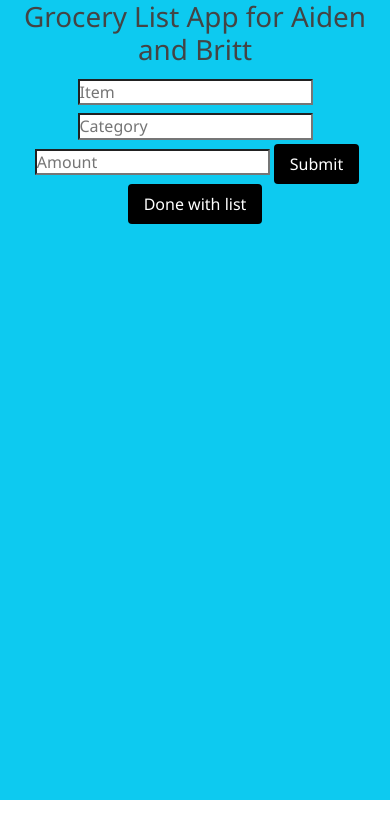
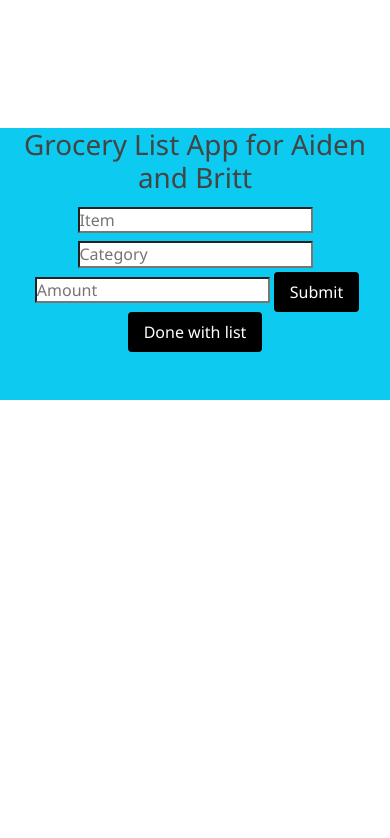
Before and after one commit to dakotadavis58/grocerlistforbanda, a React (Create React App) app: page / in a window 390 px wide. Shown: the top 838 px of the page. Built offline with nearby package versions, Linux system fonts and the light colour scheme.

Commit message:
scrollbar added, maxheight set, still need to figure out popup issue on mobile

```diff
--- a/src/app.css
+++ b/src/app.css
@@ -7,7 +7,7 @@
 body {
   font-family: "Segoe UI", Arial, sans-serif;
   line-height: 1.4;
-  background: #fff;
+  background: rgb(255, 255, 255);
   color: #444;
 }
 
@@ -22,7 +22,16 @@ input[type="submit"] {
 }
 
 .container {
-  height: 800px;
+  height: 750px;
+  margin-top: 8rem;
+  max-height: 750px;
+}
+ul {
+  max-height: 500px;
+}
+
+li {
+  font-size: 2rem;
 }
 /* .container {
   max-width: 500px;
--- a/src/components/App.js
+++ b/src/components/App.js
@@ -2,9 +2,13 @@ import Form from "./Form";
 
 const App = () => {
   return (
-    <div className="container bg-info">
-      <h1 className="text-center">Grocery List App for Aiden and Britt</h1>
-      <Form />
+    <div className="container align-middle h-100 d-flex bg-info">
+      <div className="col">
+        <div className="row justify-content-center align-self-center">
+          <h1 className="text-center">Grocery List App for Aiden and Britt</h1>
+        </div>
+        <Form />
+      </div>
     </div>
   );
 };
--- a/src/components/Form.jsx
+++ b/src/components/Form.jsx
@@ -91,14 +91,10 @@ class Form extends React.Component {
   createListWindow() {
     let list = this.state.itemList;
     let newWindow;
-    setTimeout(
-      () =>
-        (newWindow = window.open(
-          "",
-          "Test",
-          "width=800,height=800,scrollbars=1,resizable=1"
-        )),
-      1000
+    newWindow = window.open(
+      "",
+      "Test",
+      "width=800,height=800,scrollbars=1,resizable=1"
     );
     let beginHtml = "<html><head></head><body>";
     let endHtml = "</body></html>";
--- a/src/components/List.js
+++ b/src/components/List.js
@@ -1,6 +1,6 @@
 const List = (props) => {
   return (
-    <ul className="list-unstyled text-center m-4">
+    <ul className="list-unstyled text-center m-4 overflow-auto">
       {props.list.map((item, index) => (
         <li className="" key={index}>
           {item.name}
```
